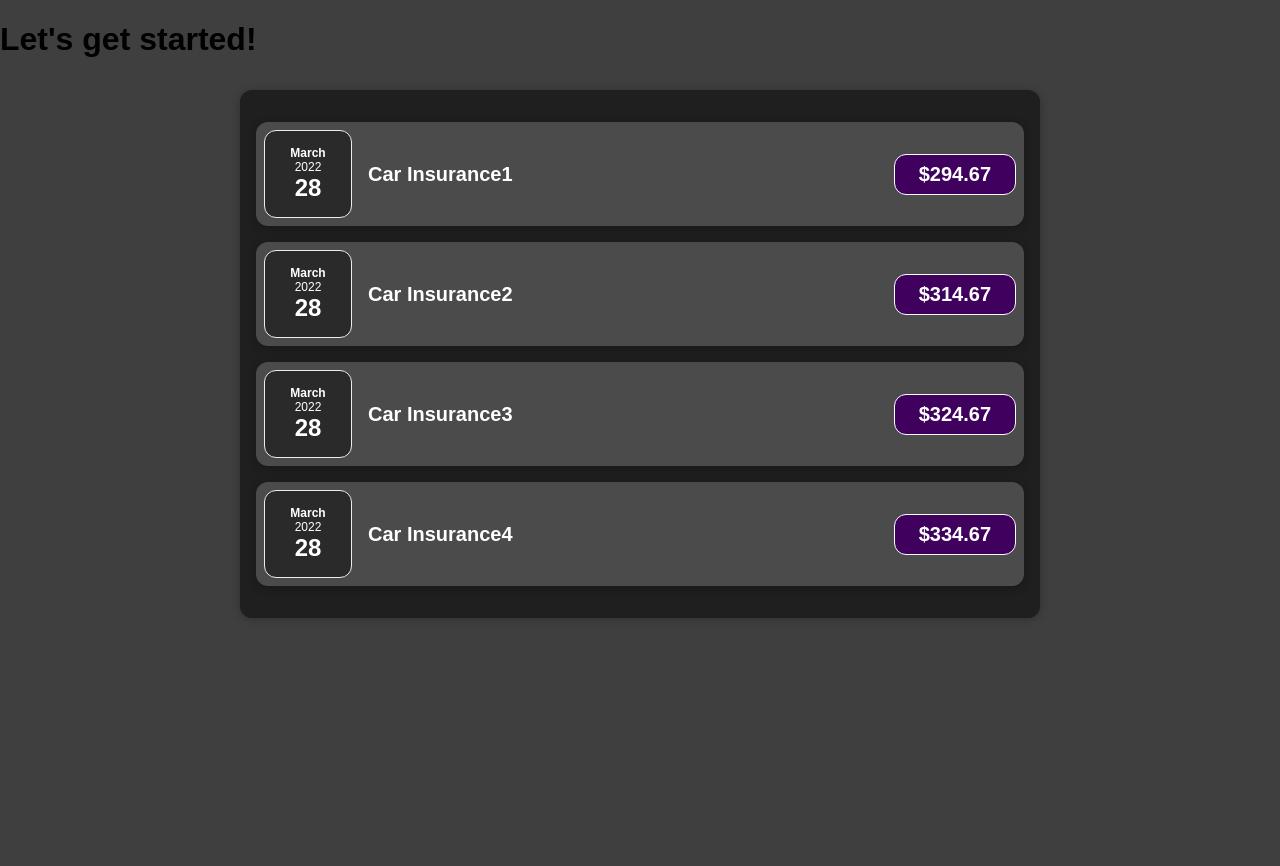
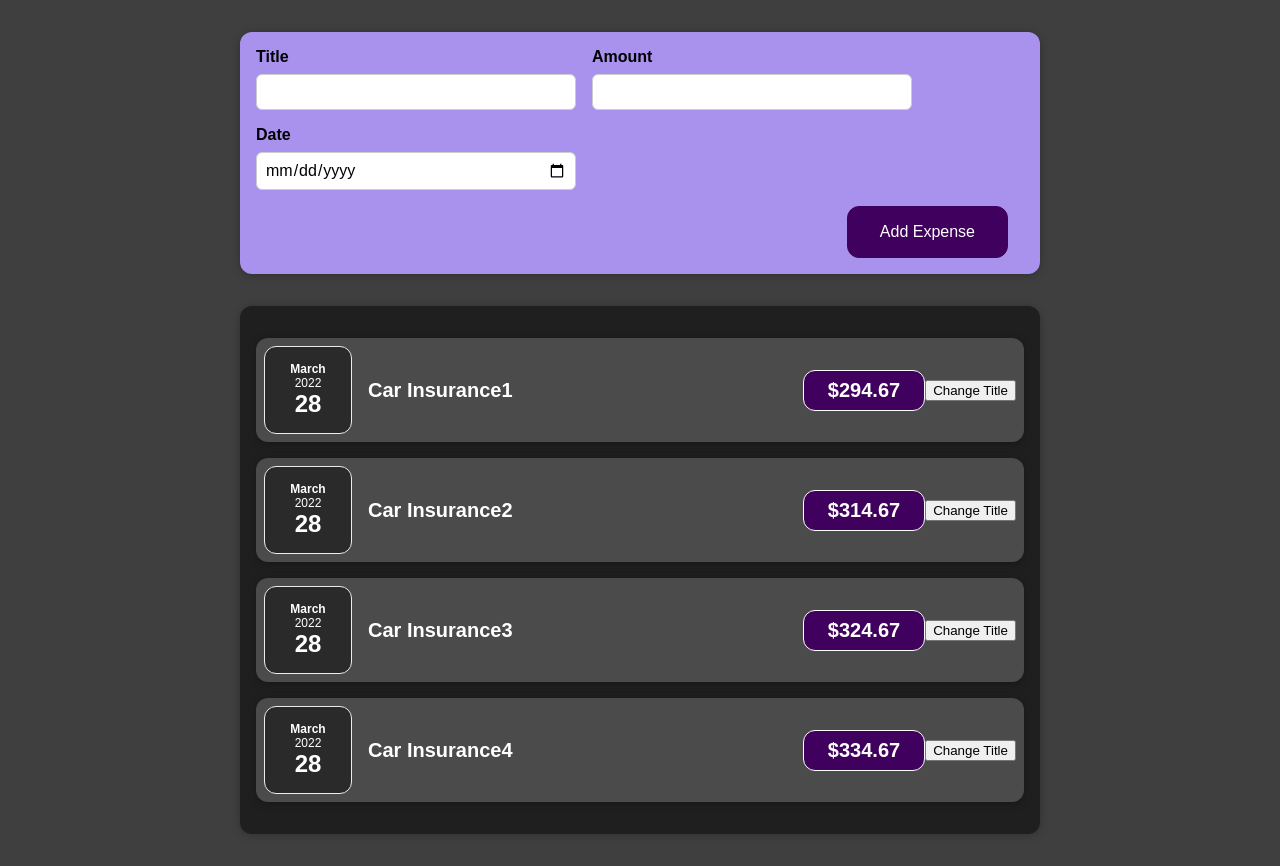
Before and after one commit to StefanGreve/ReactDemo, a React (Create React App) app: page / in a window 1280 px wide. Before the commit the page ends 800 px from the top, so only its background shows below. Built offline with nearby package versions, Linux system fonts and the light colour scheme.

Commit message:
Implement two-way binding in expense form

```diff
--- a/src/App.js
+++ b/src/App.js
@@ -1,4 +1,5 @@
 import Expenses from "./components/Expenses/Expenses";
+import NewExpense from "./components/NewExpense/NewExpense";
 
 function App() {
   const expenses = [
@@ -29,7 +30,7 @@
   ];
   return (
     <div>
-      <h1>Let&apos;s get started!</h1>
+      <NewExpense />
       <Expenses expenses={expenses} />
     </div>
   );
--- a/src/components/Expenses/ExpenseItem.js
+++ b/src/components/Expenses/ExpenseItem.js
@@ -1,15 +1,23 @@
+import React, { useState } from "react";
 import Card from "../UI/Card";
 import ExpenseDate from "./ExpenseDate";
 import "./ExpenseItem.css";
 
 function ExpenseItem(props) {
+  const [title, setTitle] = useState(props.title);
+
+  const clickHandler = () => {
+    setTitle("from state");
+  };
+
   return (
     <Card className="expense-item">
       <ExpenseDate date={props.date} />
       <div className="expense-item__description">
-        <h2>{props.title}</h2>
+        <h2>{title}</h2>
         <div className="expense-item__price">${props.amount}</div>
       </div>
+      <button onClick={clickHandler}>Change Title</button>
     </Card>
   );
 }
--- /dev/null
+++ b/src/components/NewExpense/ExpenseForm.css
@@ -0,0 +1,26 @@
+.new-expense__controls {
+    display: flex;
+    flex-wrap: wrap;
+    gap: 1rem;
+    margin-bottom: 1rem;
+    text-align: left;
+}
+
+.new-expense__control label {
+    font-weight: bold;
+    margin-bottom: 0.5rem;
+    display: block;
+}
+
+.new-expense__control input {
+    font: inherit;
+    padding: 0.5rem;
+    border-radius: 6px;
+    border: 1px solid #ccc;
+    width: 20rem;
+    max-width: 100%;
+}
+
+.new-expense__actions {
+    text-align: right;
+}
--- /dev/null
+++ b/src/components/NewExpense/ExpenseForm.js
@@ -0,0 +1,77 @@
+import { useState } from "react";
+import "./ExpenseForm.css";
+
+function ExpenseForm() {
+  const defaultDate = "2021-01-01";
+
+  const [userInput, setUserInput] = useState({
+    title: "",
+    amount: "",
+    date: "",
+  });
+
+  const titleChangeHandler = (event) => {
+    setUserInput((prevState) => {
+      return { ...prevState, title: event.target.value };
+    });
+  };
+
+  const amountChangeHandler = (event) => {
+    setUserInput((prevState) => {
+      return { ...prevState, amount: event.target.value };
+    });
+  };
+
+  const dateChangeHandler = (event) => {
+    setUserInput((prevState) => {
+      return { ...prevState, date: event.target.value };
+    });
+  };
+
+  const submitHandler = (event) => {
+    event.preventDefault();
+    const expenseData = { ...userInput, date: new Date(userInput.date) };
+    console.log(expenseData);
+    setUserInput({ title: "", amount: "", date: defaultDate });
+  };
+
+  return (
+    <form onSubmit={submitHandler}>
+      <div className="new-expense__controls">
+        <div className="new-expense__control">
+          <label>Title</label>
+          <input
+            type="text"
+            onChange={titleChangeHandler}
+            value={userInput.title}
+          />
+        </div>
+        <div className="new-expense__control">
+          <label>Amount</label>
+          <input
+            type="number"
+            min="0.01"
+            step="0.01"
+            onChange={amountChangeHandler}
+            value={userInput.amount}
+          />
+        </div>
+        <div className="new-expense__control">
+          <label>Date</label>
+          <input
+            type="date"
+            min={defaultDate}
+            max="2023-12-31"
+            onChange={dateChangeHandler}
+            value={userInput.date}
+          />
+        </div>
+      </div>
+      <div className="new-expense__actions">
+        <button type="submit">Add Expense</button>
+      </div>
+    </form>
+  );
+}
+
+export default ExpenseForm;
--- /dev/null
+++ b/src/components/NewExpense/NewExpense.css
@@ -0,0 +1,38 @@
+.new-expense {
+    background-color: #a892ee;
+    padding: 1rem;
+    margin: 2rem auto;
+    width: 50rem;
+    max-width: 95%;
+    border-radius: 12px;
+    text-align: center;
+    box-shadow: 0 1px 8px rgba(0, 0, 0, 0.25);
+}
+
+.new-expense button {
+    font: inherit;
+    cursor: pointer;
+    padding: 1rem 2rem;
+    border: 1px solid #40005d;
+    background-color: #40005d;
+    color: white;
+    border-radius: 12px;
+    margin-right: 1rem;
+}
+
+.new-expense button:hover,
+.new-expense button:active {
+    background-color: #510674;
+    border-color: #510674;
+}
+
+.new-expense button.alternative {
+    color: #220131;
+    border-color: transparent;
+    background-color: transparent;
+}
+
+.new-expense button.alternative:hover,
+.new-expense button.alternative:active {
+    background-color: #ddb3f8;
+}
--- /dev/null
+++ b/src/components/NewExpense/NewExpense.js
@@ -0,0 +1,13 @@
+import ExpenseForm from "./ExpenseForm";
+
+import "./NewExpense.css";
+
+function NewExpense() {
+  return (
+    <div className="new-expense">
+      <ExpenseForm />
+    </div>
+  );
+}
+
+export default NewExpense;
```
